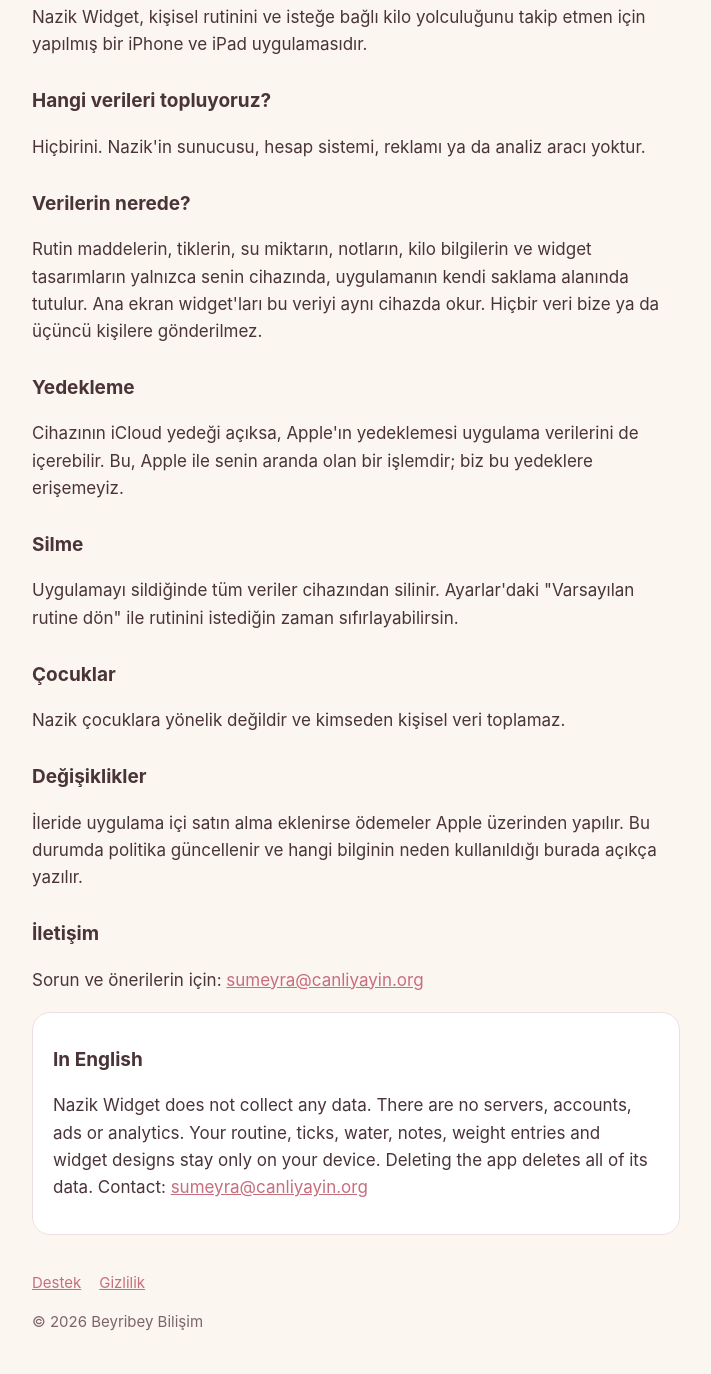
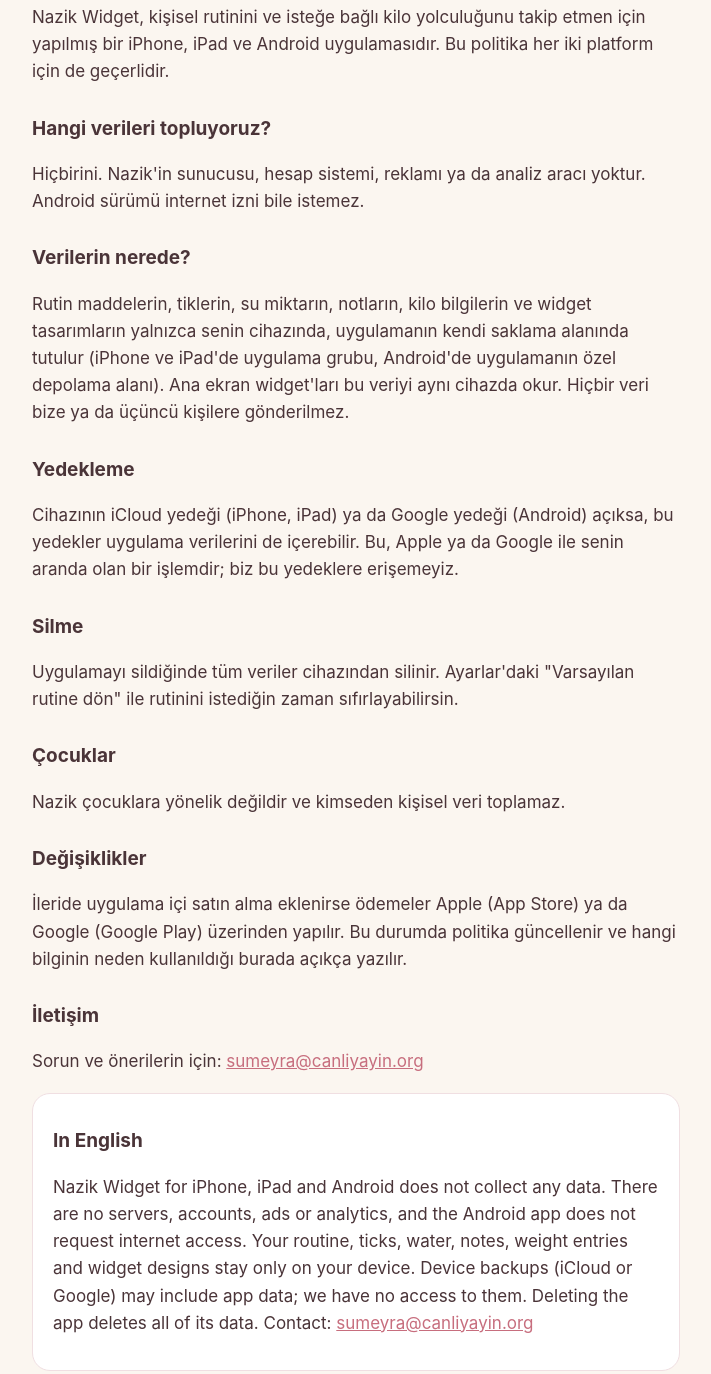
Before and after one commit to meyraE/nazik-destek, a plain HTML site: page gizlilik.html in a window 1280 px wide. Shown: the part 136-1510 px from the top of the page, without its empty margins (284-995 px from the left). Drawn offline with Linux system fonts and the light colour scheme.

Commit message:
Android: gizlilik politikası ve destek sayfası iki platformu kapsıyor
Co-Authored-By: Claude Opus 5.5 <noreply@anthropic.com>

```diff
--- a/gizlilik.html
+++ b/gizlilik.html
@@ -16,16 +16,16 @@
     </div>
   </header>
 
-  <p>Nazik Widget, kişisel rutinini ve isteğe bağlı kilo yolculuğunu takip etmen için yapılmış bir iPhone ve iPad uygulamasıdır.</p>
+  <p>Nazik Widget, kişisel rutinini ve isteğe bağlı kilo yolculuğunu takip etmen için yapılmış bir iPhone, iPad ve Android uygulamasıdır. Bu politika her iki platform için de geçerlidir.</p>
 
   <h2>Hangi verileri topluyoruz?</h2>
-  <p>Hiçbirini. Nazik'in sunucusu, hesap sistemi, reklamı ya da analiz aracı yoktur.</p>
+  <p>Hiçbirini. Nazik'in sunucusu, hesap sistemi, reklamı ya da analiz aracı yoktur. Android sürümü internet izni bile istemez.</p>
 
   <h2>Verilerin nerede?</h2>
-  <p>Rutin maddelerin, tiklerin, su miktarın, notların, kilo bilgilerin ve widget tasarımların yalnızca senin cihazında, uygulamanın kendi saklama alanında tutulur. Ana ekran widget'ları bu veriyi aynı cihazda okur. Hiçbir veri bize ya da üçüncü kişilere gönderilmez.</p>
+  <p>Rutin maddelerin, tiklerin, su miktarın, notların, kilo bilgilerin ve widget tasarımların yalnızca senin cihazında, uygulamanın kendi saklama alanında tutulur (iPhone ve iPad'de uygulama grubu, Android'de uygulamanın özel depolama alanı). Ana ekran widget'ları bu veriyi aynı cihazda okur. Hiçbir veri bize ya da üçüncü kişilere gönderilmez.</p>
 
   <h2>Yedekleme</h2>
-  <p>Cihazının iCloud yedeği açıksa, Apple'ın yedeklemesi uygulama verilerini de içerebilir. Bu, Apple ile senin aranda olan bir işlemdir; biz bu yedeklere erişemeyiz.</p>
+  <p>Cihazının iCloud yedeği (iPhone, iPad) ya da Google yedeği (Android) açıksa, bu yedekler uygulama verilerini de içerebilir. Bu, Apple ya da Google ile senin aranda olan bir işlemdir; biz bu yedeklere erişemeyiz.</p>
 
   <h2>Silme</h2>
   <p>Uygulamayı sildiğinde tüm veriler cihazından silinir. Ayarlar'daki "Varsayılan rutine dön" ile rutinini istediğin zaman sıfırlayabilirsin.</p>
@@ -34,14 +34,14 @@
   <p>Nazik çocuklara yönelik değildir ve kimseden kişisel veri toplamaz.</p>
 
   <h2>Değişiklikler</h2>
-  <p>İleride uygulama içi satın alma eklenirse ödemeler Apple üzerinden yapılır. Bu durumda politika güncellenir ve hangi bilginin neden kullanıldığı burada açıkça yazılır.</p>
+  <p>İleride uygulama içi satın alma eklenirse ödemeler Apple (App Store) ya da Google (Google Play) üzerinden yapılır. Bu durumda politika güncellenir ve hangi bilginin neden kullanıldığı burada açıkça yazılır.</p>
 
   <h2>İletişim</h2>
   <p>Sorun ve önerilerin için: <a href="mailto:sumeyra@canliyayin.org">sumeyra@canliyayin.org</a></p>
 
   <div class="card">
     <h2>In English</h2>
-    <p>Nazik Widget does not collect any data. There are no servers, accounts, ads or analytics. Your routine, ticks, water, notes, weight entries and widget designs stay only on your device. Deleting the app deletes all of its data. Contact: <a href="mailto:sumeyra@canliyayin.org">sumeyra@canliyayin.org</a></p>
+    <p>Nazik Widget for iPhone, iPad and Android does not collect any data. There are no servers, accounts, ads or analytics, and the Android app does not request internet access. Your routine, ticks, water, notes, weight entries and widget designs stay only on your device. Device backups (iCloud or Google) may include app data; we have no access to them. Deleting the app deletes all of its data. Contact: <a href="mailto:sumeyra@canliyayin.org">sumeyra@canliyayin.org</a></p>
   </div>
 
   <nav><a href="index.html">Destek</a><a href="gizlilik.html">Gizlilik</a></nav>
```
Also changed, not shown: index.html (+9 -2 lines).
